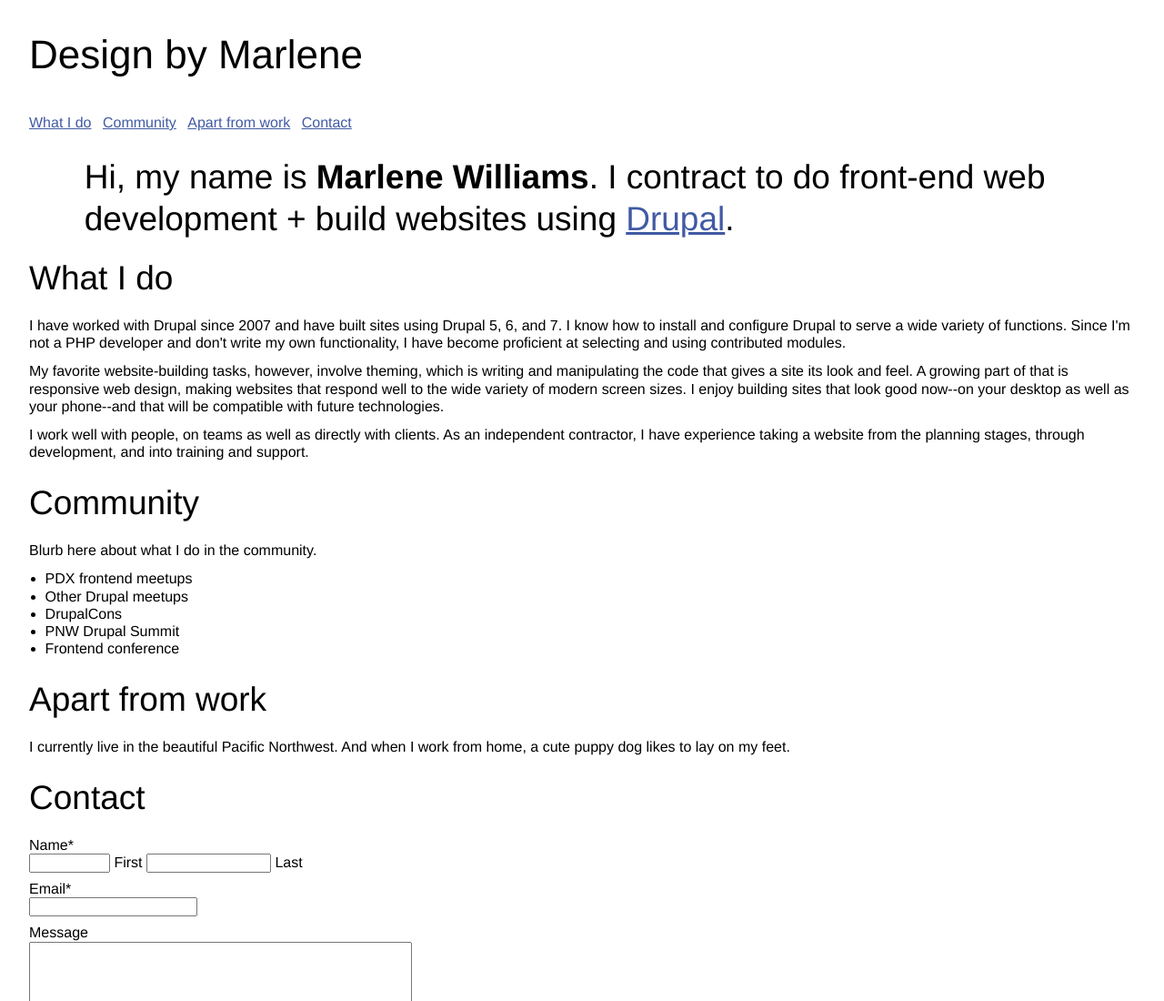
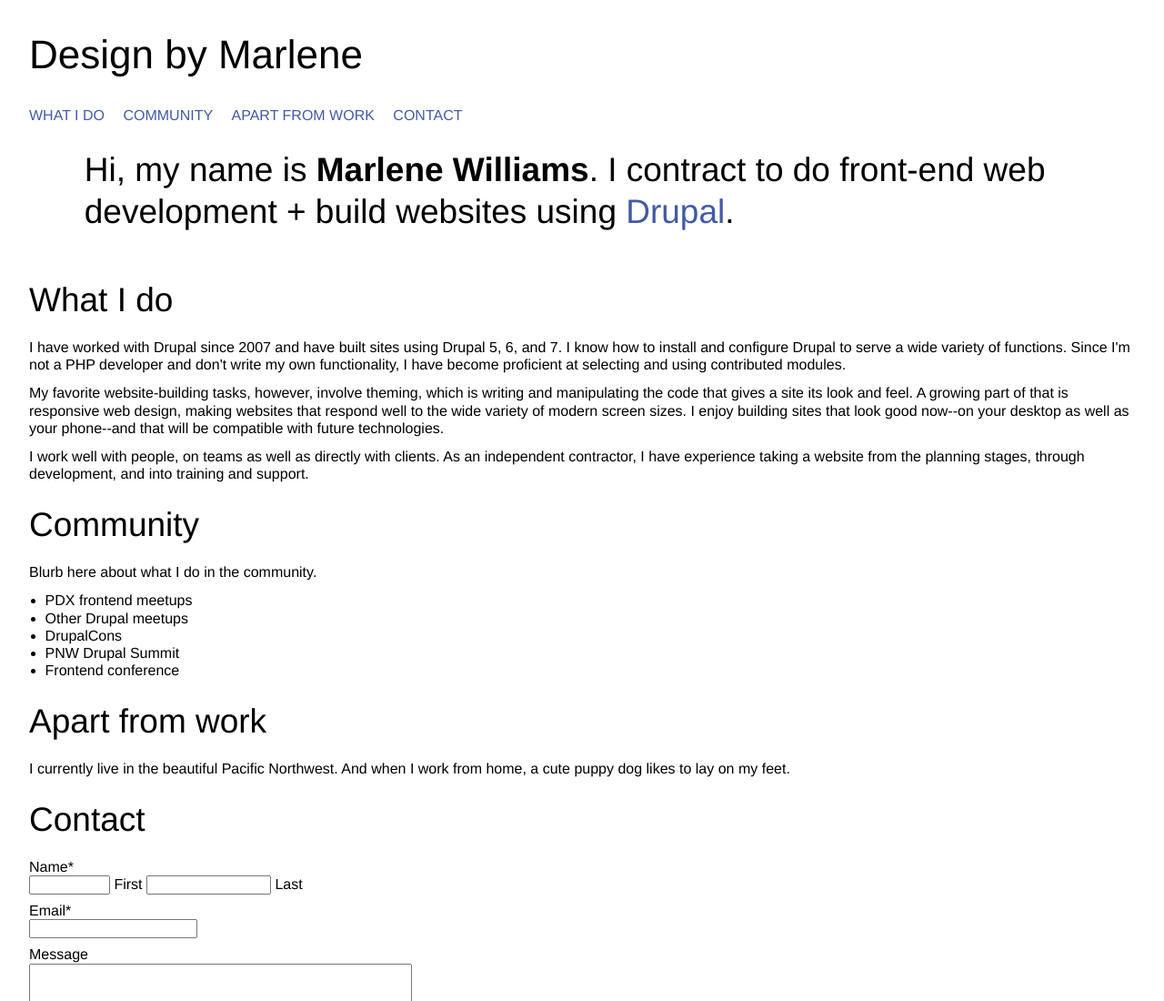
Before and after one commit to MarleneWilliams/static-designbymarlene, a plain HTML site: page index.html in a window 1280 px wide. Shown: the top 1100 px of the page at 91% size. Drawn offline with Linux system fonts and the light colour scheme.

Commit message:
More typography.

```diff
--- a/sass/base/html/_html.scss
+++ b/sass/base/html/_html.scss
@@ -47,6 +47,14 @@ ol {
 
 a, a:link, a:visited {
   color: $primary-color;
+  @include respond-to($small) {
+    text-decoration: none;
+  }
+}
+a:hover, a:focus, a:active {
+  @include single-transition(color, 10ms);
+  color: lighten($primary-color, 10%);
+  text-decoration: none;
 }
 
 img,
--- a/sass/components/_intro.scss
+++ b/sass/components/_intro.scss
@@ -1,4 +1,7 @@
 #article-intro {
-  margin: 0 auto;
+  margin: 0 auto 1.5em auto;
   width: 90%;
+  @include respond-to($small) {
+    padding: .5em;
+  }
 }
--- a/sass/components/_main-menu.scss
+++ b/sass/components/_main-menu.scss
@@ -6,7 +6,8 @@
       margin: 0;
       a {
         display: inline-block;
-        padding: 1em .5em;
+        padding: .5em 1em;
+        text-transform: uppercase;
         &:first-child {
           padding-left: 0;
         }
--- a/sass/global/_variables.scss
+++ b/sass/global/_variables.scss
@@ -51,8 +51,6 @@ $medium: "only screen and (min-width: #{$medium-screen})";
 $large: "only screen and (min-width: #{$large-screen})";
 $landscape: "only screen and (orientation: landscape)";
 $portrait: "only screen and (orientation: portrait)";
-
-$topbar-breakpoint: $small-screen;
 
 // Respond-to variables
 $print: "print";
```
Also changed, not shown: css/styles.css.
